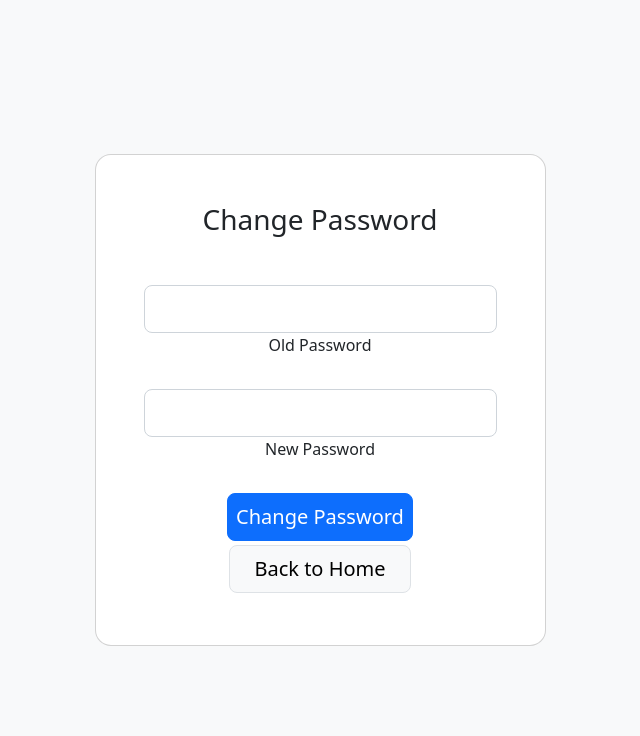
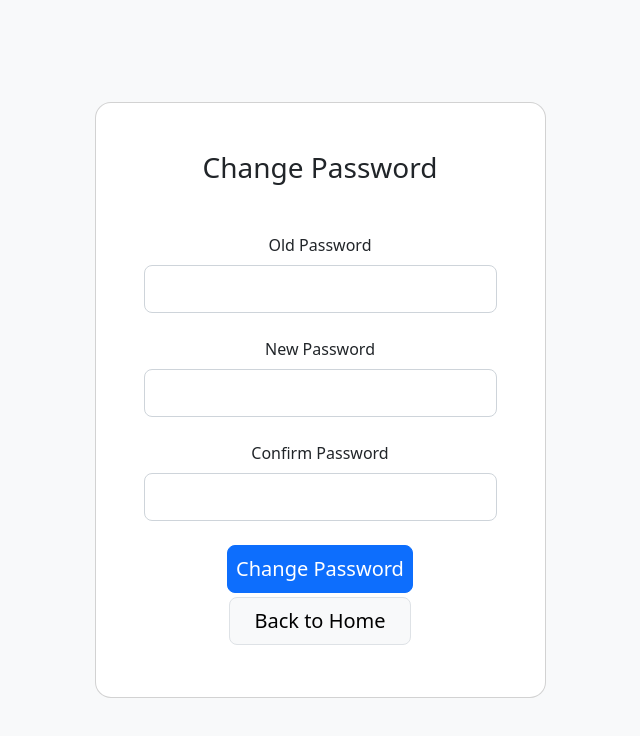
Before and after one commit to almirsemic/todo-app-frontend, a Vue app: page /change/password in a window 1280 px wide. Shown: the top 736 px of the page, without its empty margins (320-960 px from the left). Built offline with nearby package versions, Linux system fonts and the light colour scheme; sample sign-in values are in the browser's storage; what vue-toastr would draw is missing.

Commit message:
correct comments change-password

```diff
--- a/src/components/ChangePassword.vue
+++ b/src/components/ChangePassword.vue
@@ -5,19 +5,37 @@
                 <div class="col-12 col-md-8 col-lg-6 col-xl-5">
                     <div class="card shadow-2-strong" style="border-radius: 1rem;">
                         <div class="card-body p-5 text-center">
-                            <form @submit.prevent="changePassword()">
+                            <ValidationObserver v-slot="{ handleSubmit }">
+                                <form @submit.prevent="handleSubmit(changePassword)">
                                     <h3 class="mb-5">Change Password</h3>
                                     <div class="form-outline mb-4">
-                                    <input type="password" class="form-control form-control-lg" v-model="oldPassword" />
+                                        <validation-provider rules="required" v-slot="{ errors }">
                                             <label class="form-label">Old Password</label>
+                                            <input type="password" class="form-control form-control-lg"
+                                                v-model="oldPassword" />
+                                            <p class="error-msg text-danger">{{ errors[0] }}</p>
+                                        </validation-provider>
                                     </div>
                                     <div class="form-outline mb-4">
-                                    <input type="password" class="form-control form-control-lg" v-model="newPassword" />
+                                        <validation-provider rules="required" v-slot="{ errors }">
                                             <label class="form-label">New Password</label>
+                                            <input type="password" class="form-control form-control-lg"
+                                                v-model="newPassword" />
+                                            <p class="error-msg text-danger">{{ errors[0] }}</p>
+                                        </validation-provider>
+                                    </div>
+                                    <div class="form-outline mb-4">
+                                        <validation-provider rules="required" v-slot="{ errors }">
+                                            <label class="form-label">Confirm Password</label>
+                                            <input type="password" class="form-control form-control-lg"
+                                                v-model="confirmPassword" />
+                                            <p class="error-msg text-danger">{{ errors[0] }}</p>
+                                        </validation-provider>
                                     </div>
                                     <button class="btn btn-primary btn-lg btn-block px-2" type="submit">Change
                                         Password</button>
                                 </form>
+                            </ValidationObserver>
                             <router-link to="/"><button
                                     class="btn btn-light btn-lg btn-block border border-1 my-1 px-4">Back to
                                     Home</button></router-link>
@@ -31,15 +49,27 @@
 <script>
 import axios from "axios"
 import { mapGetters } from "vuex";
+import { ValidationProvider, ValidationObserver, extend } from "vee-validate";
+import { required } from "vee-validate/dist/rules";
+extend("required", {
+    ...required,
+    message: "This field is required !",
+});
 export default {
+    components: {
+        ValidationProvider,
+        ValidationObserver
+    },
     data() {
         return {
             oldPassword: '',
             newPassword: '',
+            confirmPassword: ''
         }
     },
     methods: {
         async changePassword() {
+            if (this.newPassword === this.confirmPassword) {
                 try {
                     const article = {
                         old_password: this.oldPassword,
@@ -58,9 +88,16 @@ export default {
                         })
                 } catch (error) {
                     this.$toastr.defaultPosition = "toast-top-right";
-                this.$toastr.e("Wrong password, please try again!");
+                    this.$toastr.e("You entered the wrong old password, please try again!");
+                    this.oldPassword = ''
                     console.error(error)
                     return
+                }
+            } else {
+                this.$toastr.defaultPosition = "toast-top-right";
+                this.$toastr.e("Passwords do not match, please try again!");
+                this.newPassword = ''
+                this.confirmPassword = ''
             }
         }
     },
```
Lines whose indentation alone changed are shown as unchanged.
